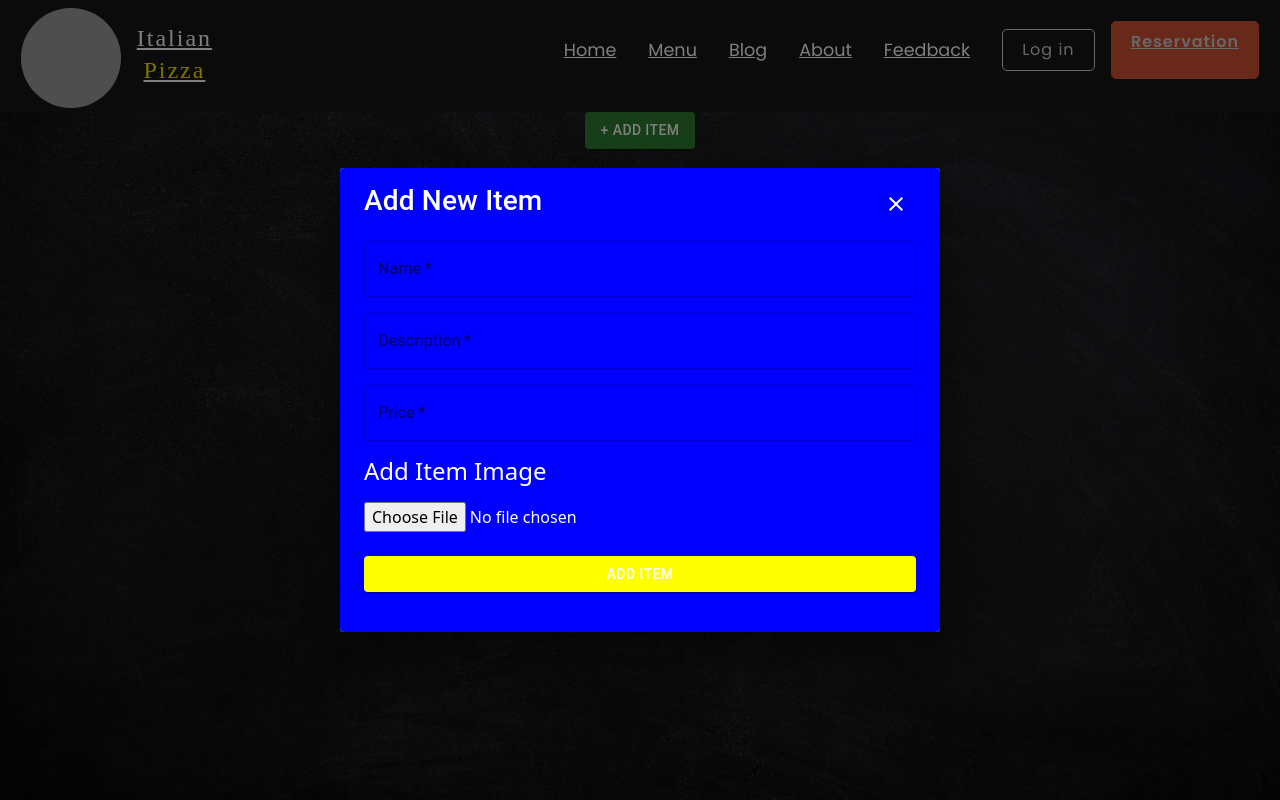
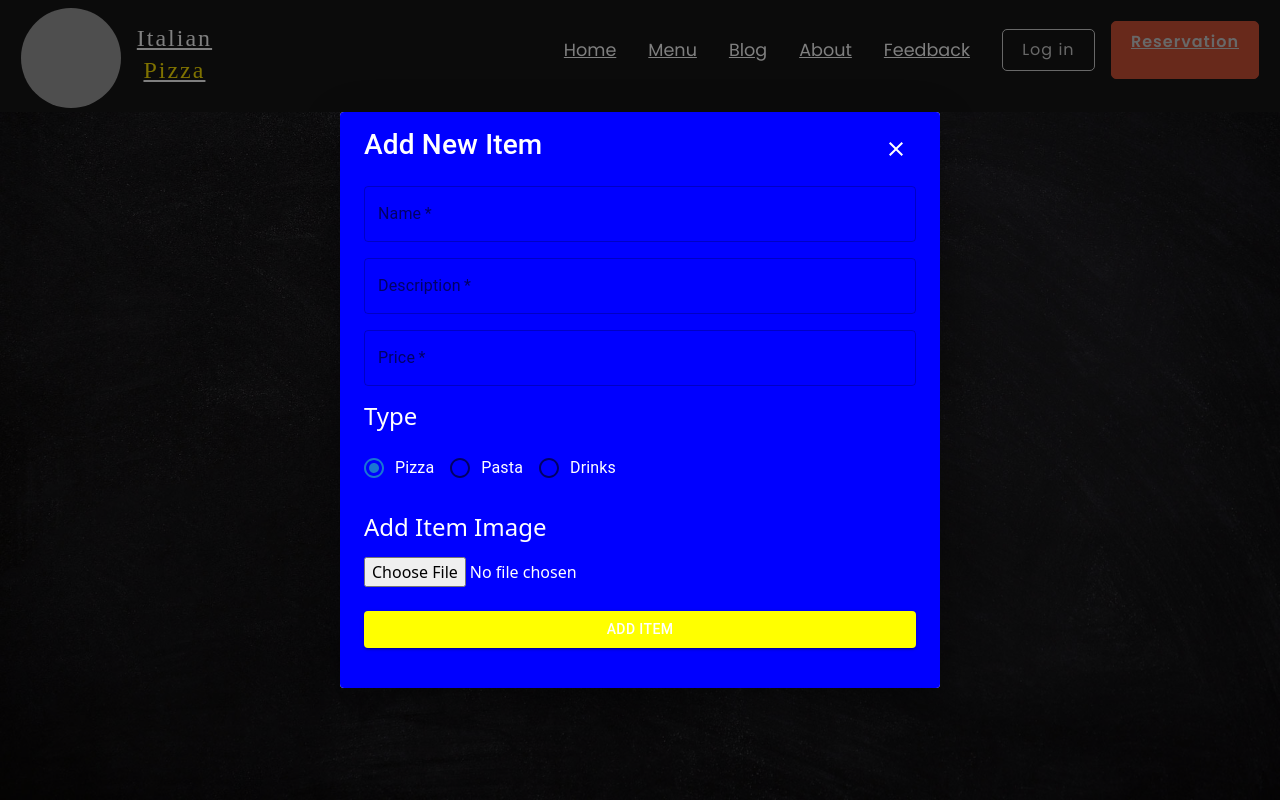
Before and after one commit to Chandanikalyani/Daily-slice, a React (Create React App) app in the folder frontend/: page /admin/adminadditem in a window 1280 px wide. Both pictures are taken after a click on the button "+ ADD ITEM". Built offline with nearby package versions, Linux system fonts and the light colour scheme; grey boxes are pictures that could not be loaded.

Commit message:
set item type and make adminadditem page form

```diff
--- a/frontend/src/pages/admin/AdminAddItemPopup.js
+++ b/frontend/src/pages/admin/AdminAddItemPopup.js
@@ -6,6 +6,10 @@ import {
   DialogTitle,
   IconButton,
   TextField,
+  FormControl,
+  FormControlLabel,
+  Radio,
+  RadioGroup,
 } from "@mui/material";
 import CloseIcon from "@mui/icons-material/Close";
 
@@ -14,6 +18,7 @@ const AdminAddItemPopup = () => {
   const [name, setName] = useState("");
   const [description, setDescription] = useState("");
   const [price, setPrice] = useState("");
+  const [type, setType] = useState("Pizza"); // Default to "Pizza"
   const [error, setError] = useState("");
   const [file, setFile] = useState(null);
 
@@ -27,6 +32,7 @@ const AdminAddItemPopup = () => {
     setName("");
     setDescription("");
     setPrice("");
+    setType("Pizza");
     setFile(null);
     setError("");
   };
@@ -36,7 +42,7 @@ const AdminAddItemPopup = () => {
   };
 
   const handleSubmit = async () => {
-    if (!name || !description || !price || !file) {
+    if (!name || !description || !price || !file || !type) {
       setError("All fields are required.");
       return;
     }
@@ -57,7 +63,7 @@ const AdminAddItemPopup = () => {
       const data = await response.json();
       const imagePath = data.imagePath;
 
-      const itemData = { name, description, price, image: imagePath };
+      const itemData = { name, description, price, image: imagePath, type };
 
       const addItemResponse = await fetch("http://localhost:4000/api/items", {
         method: "POST",
@@ -123,6 +129,18 @@ const AdminAddItemPopup = () => {
                 required
               />
             </div>
+            <FormControl component="fieldset" style={{ marginBottom: "1rem" }}>
+              <label><h4>Type</h4></label>
+              <RadioGroup
+                row
+                value={type}
+                onChange={(e) => setType(e.target.value)}
+              >
+                <FormControlLabel value="Pizza" control={<Radio />} label="Pizza" />
+                <FormControlLabel value="Pasta" control={<Radio />} label="Pasta" />
+                <FormControlLabel value="Drinks" control={<Radio />} label="Drinks" />
+              </RadioGroup>
+            </FormControl>
             <div>
               <label>
                 <h4>Add Item Image</h4>
```
Also changed, not shown: 1 other file (tests, documents, lock files or other folders).
